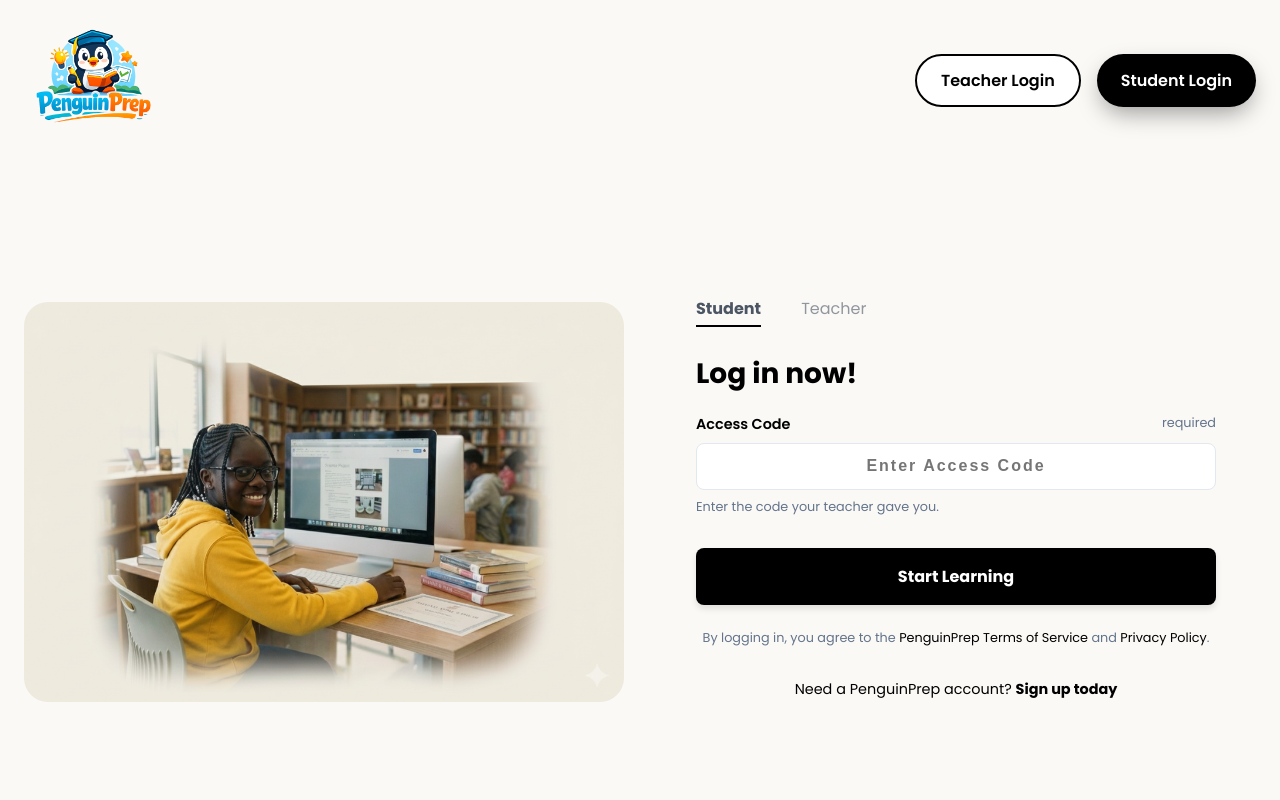
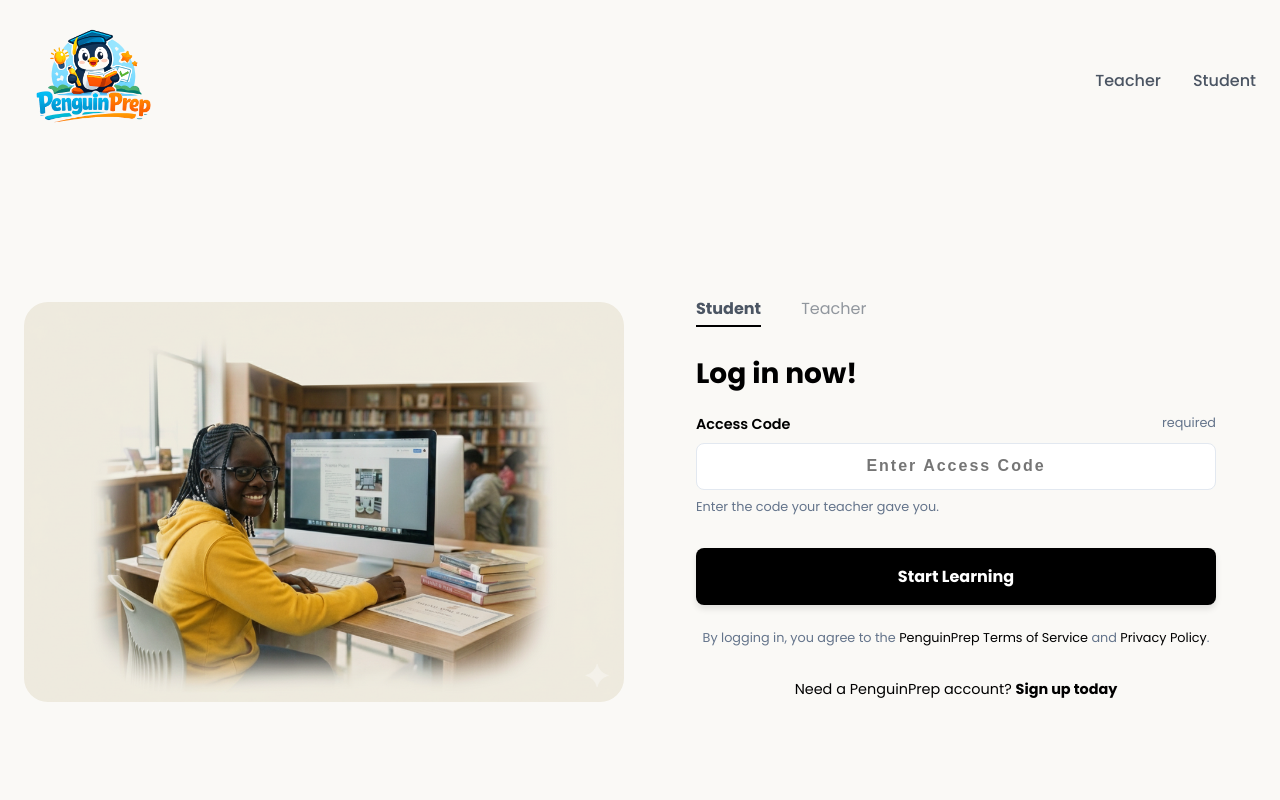
Before and after one commit to eboannan/quiz-platform, a React (Vite) app: page / in a window 1280 px wide. Shown: the top 800 px of the page. Built offline with nearby package versions, Linux system fonts and the light colour scheme; no server answers.

Commit message:
convert navbar buttons to minimalist text links

```diff
--- a/src/components/Navbar.jsx
+++ b/src/components/Navbar.jsx
@@ -1,5 +1,5 @@
 import React, { useState } from 'react';
-import { useNavigate } from 'react-router-dom';
+import { useNavigate, Link } from 'react-router-dom';
 import penguinFull from '../assets/penguin_full.png';
 
 const Navbar = () => {
@@ -34,13 +34,23 @@
                 {/* Desktop Menu */}
                 <div className="hidden-mobile" style={{ gap: '2rem', alignItems: 'center' }}>
 
-                    <div style={{ display: 'flex', gap: '1rem' }}>
-                        <button className="btn btn-secondary" onClick={() => navigate('/teacher/login')}>
-                            Teacher Login
-                        </button>
-                        <button className="btn btn-primary" onClick={() => navigate('/student/login')}>
-                            Student Login
-                        </button>
+                    <div style={{ display: 'flex', gap: '2rem' }}>
+                        <Link to="/teacher/login" style={{
+                            color: 'var(--color-text)',
+                            textDecoration: 'none',
+                            fontSize: '1rem',
+                            fontWeight: '500'
+                        }}>
+                            Teacher
+                        </Link>
+                        <Link to="/student/login" style={{
+                            color: 'var(--color-text)',
+                            textDecoration: 'none',
+                            fontSize: '1rem',
+                            fontWeight: '500'
+                        }}>
+                            Student
+                        </Link>
                     </div>
                 </div>
 
@@ -63,24 +73,35 @@
                 <div className="show-mobile" style={{
                     flexDirection: 'column',
                     padding: '1rem',
-                    backgroundColor: 'white',
-                    borderBottom: '1px solid #e2e8f0',
-                    gap: '1rem'
+                    backgroundColor: 'var(--color-bg)',
+                    borderBottom: '1px solid rgba(0,0,0,0.05)',
+                    gap: '0.5rem'
                 }}>
-                    <button
-                        className="btn btn-secondary"
-                        style={{ width: '100%', justifyContent: 'center' }}
-                        onClick={() => { navigate('/teacher/login'); setIsMenuOpen(false); }}
+                    <Link
+                        to="/teacher/login"
+                        onClick={() => setIsMenuOpen(false)}
+                        style={{
+                            padding: '1rem',
+                            color: 'var(--color-text)',
+                            textDecoration: 'none',
+                            fontWeight: '500',
+                            borderBottom: '1px solid rgba(0,0,0,0.05)'
+                        }}
                     >
-                        Teacher Login
-                    </button>
-                    <button
-                        className="btn btn-primary"
-                        style={{ width: '100%', justifyContent: 'center' }}
-                        onClick={() => { navigate('/student/login'); setIsMenuOpen(false); }}
+                        Teacher
+                    </Link>
+                    <Link
+                        to="/student/login"
+                        onClick={() => setIsMenuOpen(false)}
+                        style={{
+                            padding: '1rem',
+                            color: 'var(--color-text)',
+                            textDecoration: 'none',
+                            fontWeight: '500'
+                        }}
                     >
-                        Student Login
-                    </button>
+                        Student
+                    </Link>
                 </div>
             )}
         </nav>
```
